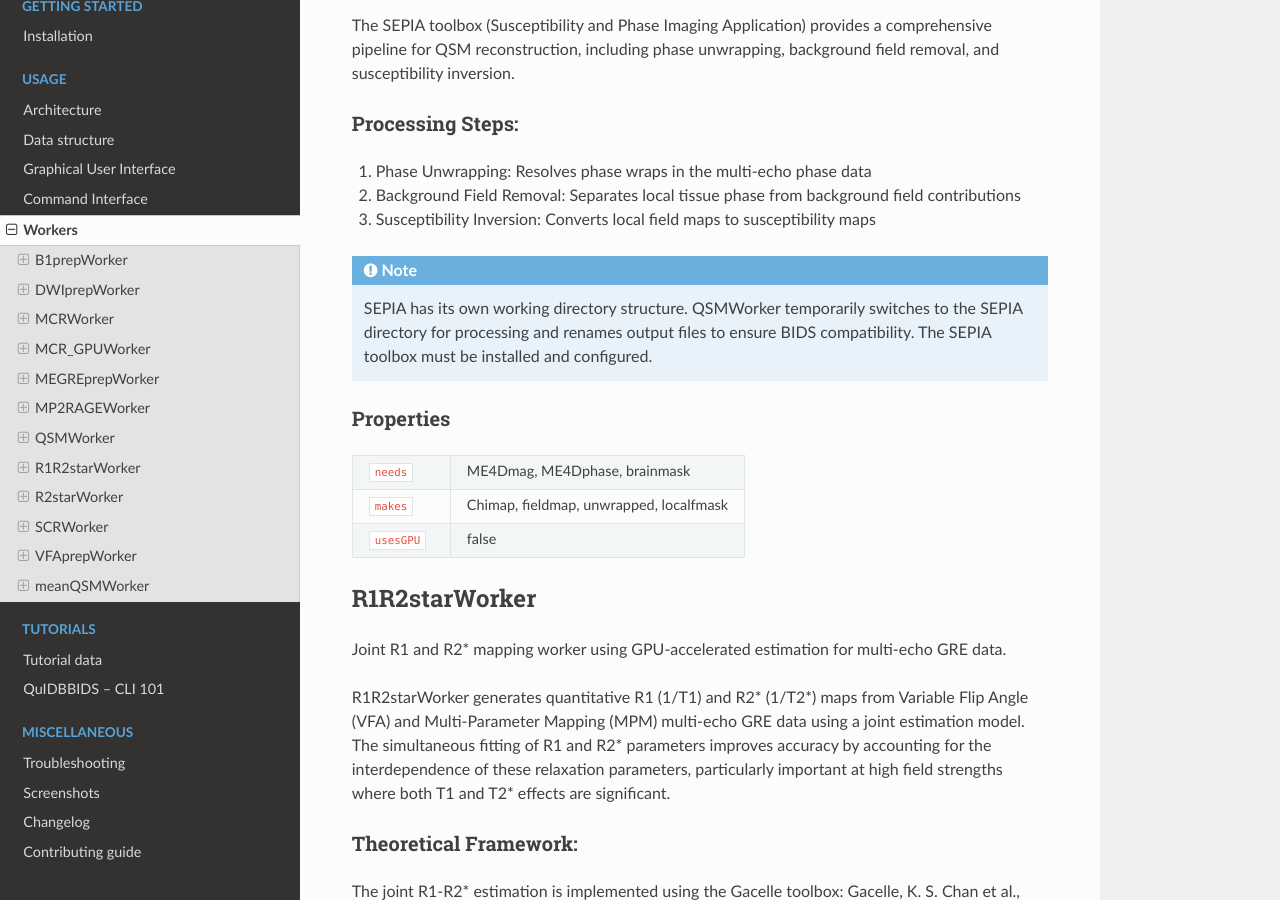
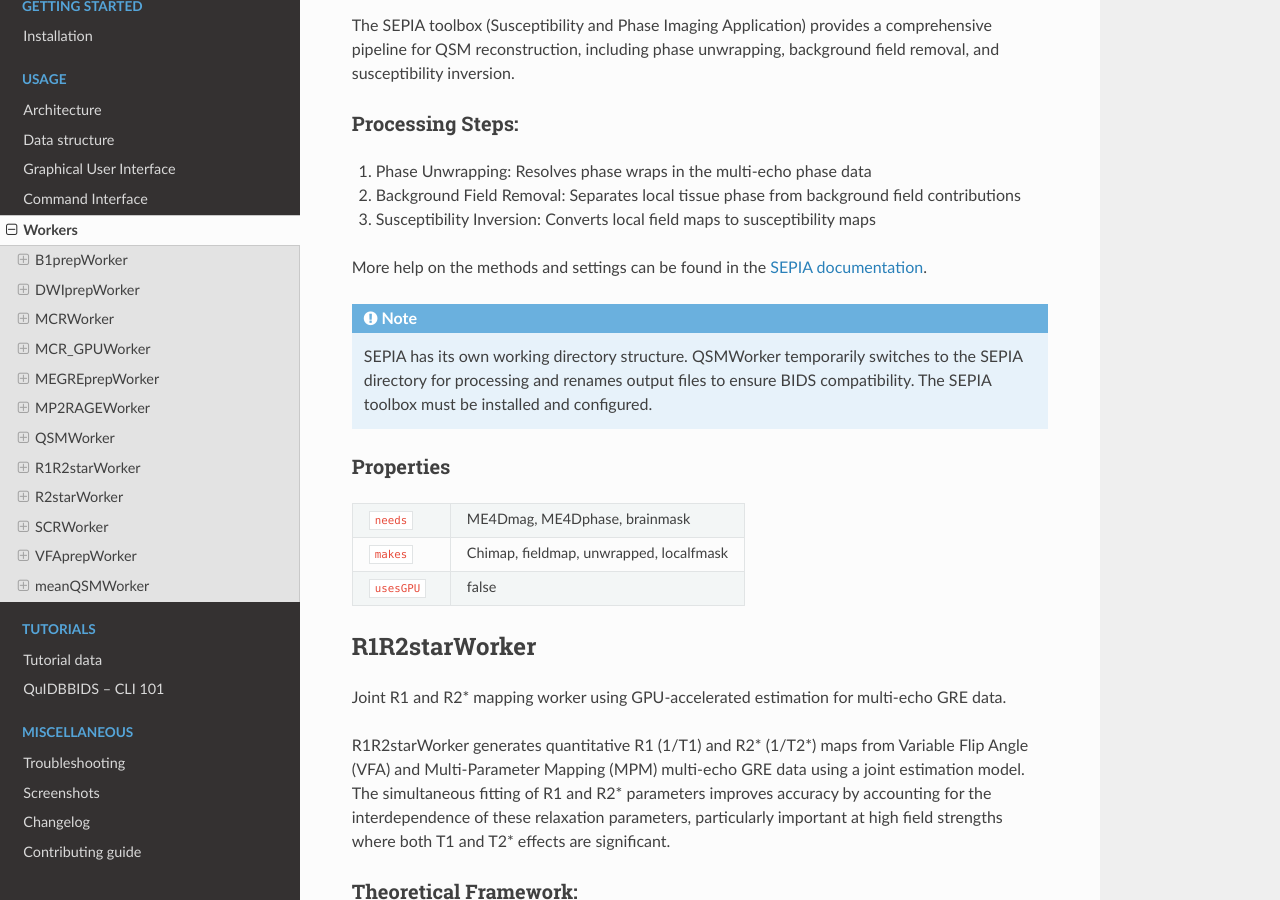
Before and after one commit to Donders-Institute/quidbbids, a Sphinx documentation site: the page built from docs/workers.rst, in a window 1280 px wide and 900 px high, scrolled down 5730 px. Built offline with Sphinx 7.4.7 and the Read the Docs theme 3.1.0, drawn with Linux system fonts in a browser that asks for light colours; pages that are not in the unit, such as notebooks, are missing from menus; some of the changed text lies outside the part shown.

```diff
--- a/docs/workers.rst
+++ b/docs/workers.rst
@@ -295,6 +295,8 @@
    contributions
 3. Susceptibility Inversion: Converts local field maps to susceptibility maps
 
+More help on the methods and settings can be found in the `SEPIA documentation <https://sepia-documentation.readthedocs.io/en/stable/gui/Sepia-One-stop-QSM-processing.html>`__.
+
 .. note::
 
    SEPIA has its own working directory structure. QSMWorker temporarily switches to
@@ -373,6 +375,8 @@
 
 The worker leverages the SEPIA toolbox (Susceptibility and Phase Imaging Application) to
 process the multi-echo GRE data and generate quantitative R2* maps.
+
+More help on the methods and settings can be found in the `SEPIA documentation <https://sepia-documentation.readthedocs.io/en/stable/gui/R2star-mapping-standalone.html>`__.
 
 .. note::
 
```
Also changed, not shown: 2 other files.
